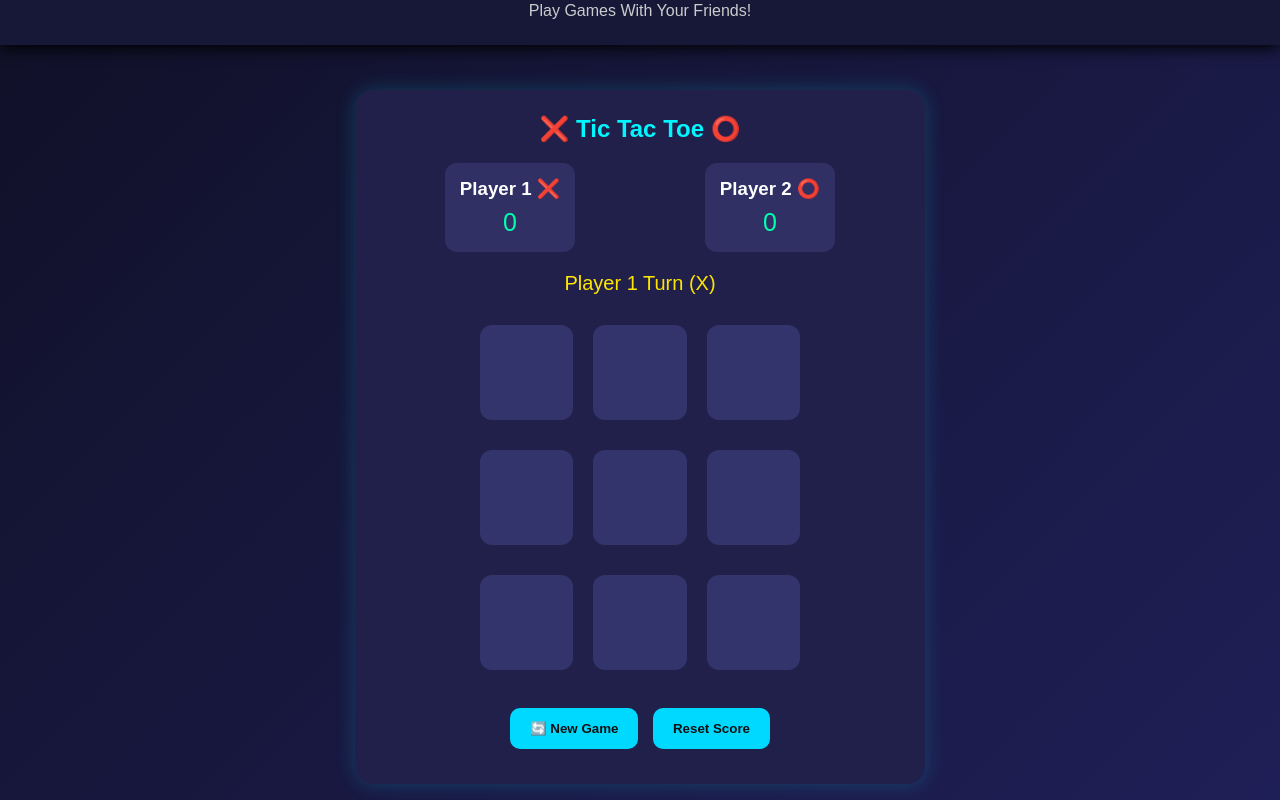
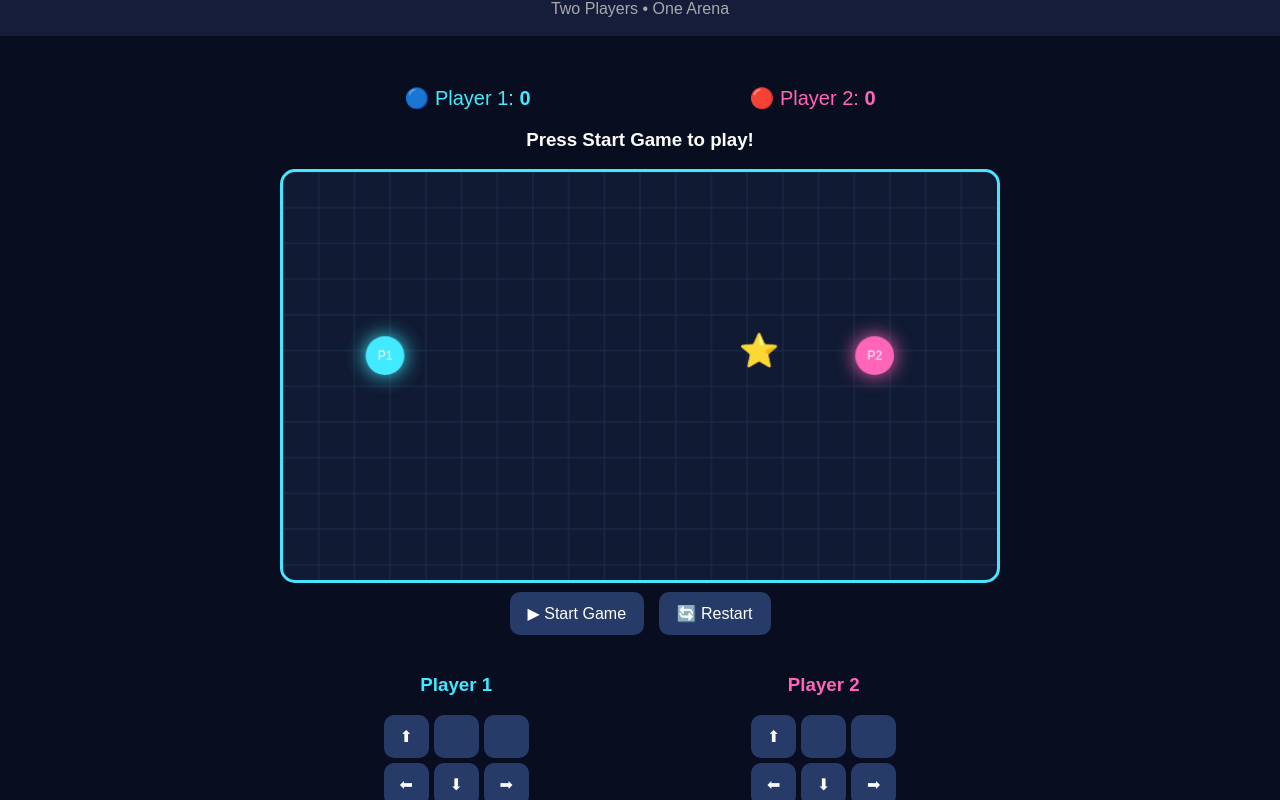
Before and after one commit to nayakgayatri6265-tech/My-new-give-, a plain HTML site: page index.html in a window 1280 px wide. Shown: the part 66-866 px from the top of the page. Drawn offline with Linux system fonts and the light colour scheme.

Commit message:
Update index.html

```diff
--- a/index.html
+++ b/index.html
@@ -4,262 +4,237 @@
 <head>
 <meta charset="UTF-8">
 <meta name="viewport" content="width=device-width, initial-scale=1.0">
-<title>Multiplayer Gaming Zone</title>
-
+<title>Multiplayer Arena</title>
 <style>
-* {
-    margin: 0;
-    padding: 0;
-    box-sizing: border-box;
+*{box-sizing:border-box}
+body{
+ margin:0;background:#090d20;color:white;
+ font-family:Arial;text-align:center;
 }
-
-body {
-    font-family: Arial, sans-serif;
-    background: linear-gradient(135deg,#101027,#20205a);
-    color: white;
-    text-align: center;
-    min-height: 100vh;
+header{padding:18px;background:#151d3b}
+h1{color:#48e5ff;margin:5px}
+.subtitle{color:#aaa}
+.game{
+ max-width:750px;margin:20px auto;padding:15px;
 }
-
-header {
-    padding: 25px;
-    background: #171738;
-    box-shadow: 0 3px 15px #000;
+.score{
+ display:flex;justify-content:space-around;
+ font-size:20px;margin:15px;
 }
-
-header h1 {
-    color: #00f7ff;
-    font-size: 30px;
+.p1{color:#42eaff}
+.p2{color:#ff65b8}
+canvas{
+ width:100%;background:#101a32;
+ border:3px solid #48e5ff;border-radius:15px;
+ touch-action:none;
 }
-
-header p {
-    margin-top: 8px;
-    color: #ccc;
+button{
+ background:#263b67;color:white;
+ border:0;border-radius:10px;
+ padding:12px 18px;margin:5px;
+ font-size:16px;cursor:pointer;
 }
-
-.container {
-    max-width: 600px;
-    margin: 30px auto;
-    padding: 15px;
+button:active{background:#08a9c5}
+.controls{
+ display:flex;justify-content:space-around;
+ gap:15px;margin-top:15px;
 }
-
-.card {
-    background: #20204b;
-    padding: 25px;
-    border-radius: 18px;
-    box-shadow: 0 0 20px #00eaff33;
-}
-
-h2 {
-    color: #00f7ff;
-    margin-bottom: 20px;
-}
-
-.players {
-    display: flex;
-    justify-content: space-around;
-    margin-bottom: 20px;
-}
-
-.player {
-    background: #303064;
-    padding: 15px;
-    border-radius: 12px;
-}
-
-.score {
-    color: #00ffae;
-    font-size: 25px;
-    margin-top: 8px;
-}
-
-.status {
-    margin: 20px;
-    color: #ffe600;
-    font-size: 20px;
-}
-
-.board {
-    display: grid;
-    grid-template-columns: repeat(3, 1fr);
-    gap: 10px;
-    max-width: 330px;
-    margin: auto;
-}
-
-.cell {
-    height: 95px;
-    border: none;
-    border-radius: 12px;
-    background: #34346c;
-    color: white;
-    font-size: 40px;
-    font-weight: bold;
-    cursor: pointer;
-}
-
-.cell:hover {
-    background: #5050a0;
-}
-
-button {
-    border: none;
-    padding: 13px 20px;
-    border-radius: 10px;
-    background: #00d9ff;
-    color: #111;
-    font-weight: bold;
-    cursor: pointer;
-    margin: 10px 5px;
-}
-
-button:hover {
-    background: #00ffae;
-}
-
-footer {
-    padding: 25px;
-    color: #aaa;
-}
+.pad{display:grid;grid-template-columns:repeat(3,45px);gap:5px}
+.pad button{padding:12px 5px;margin:0}
+.info{color:#bbb;font-size:14px;line-height:1.8}
 </style>
 </head>
-
 <body>
 
 <header>
-    <h1>🎮 MULTIPLAYER ZONE</h1>
-    <p>Play Games With Your Friends!</p>
+<h1>🎮 MULTIPLAYER ARENA</h1>
+<div class="subtitle">Two Players • One Arena</div>
 </header>
 
-<div class="container">
-
-<div class="card">
-
-<h2>❌ Tic Tac Toe ⭕</h2>
-
-<div class="players">
-    <div class="player">
-        <h3>Player 1 ❌</h3>
-        <div class="score" id="scoreX">0</div>
-    </div>
-
-    <div class="player">
-        <h3>Player 2 ⭕</h3>
-        <div class="score" id="scoreO">0</div>
-    </div>
+<div class="game">
+<div class="score">
+<div class="p1">🔵 Player 1: <b id="s1">0</b></div>
+<div class="p2">🔴 Player 2: <b id="s2">0</b></div>
 </div>
 
-<div class="status" id="status">
-    Player 1 Turn (X)
+<h3 id="status">Collect the yellow star! ⭐</h3>
+<canvas id="game" width="700" height="400"></canvas>
+
+<div>
+<button onclick="startGame()">▶ Start Game</button>
+<button onclick="resetGame()">🔄 Restart</button>
 </div>
 
-<div class="board" id="board">
-    <button class="cell"></button>
-    <button class="cell"></button>
-    <button class="cell"></button>
-    <button class="cell"></button>
-    <button class="cell"></button>
-    <button class="cell"></button>
-    <button class="cell"></button>
-    <button class="cell"></button>
-    <button class="cell"></button>
-</div>
-
-<br>
-
-<button onclick="resetGame()">🔄 New Game</button>
-<button onclick="resetScores()">Reset Score</button>
-
+<div class="controls">
+<div>
+<h3 class="p1">Player 1</h3>
+<div class="pad">
+<button data-key="w">⬆</button>
+<button disabled> </button>
+<button disabled> </button>
+<button data-key="a">⬅</button>
+<button data-key="s">⬇</button>
+<button data-key="d">➡</button>
 </div>
 </div>
 
-<footer>
-    © 2026 Multiplayer Gaming Zone
-    <p>Have Fun & Play Together!</p>
-</footer>
+<div>
+<h3 class="p2">Player 2</h3>
+<div class="pad">
+<button data-key="ArrowUp">⬆</button>
+<button disabled> </button>
+<button disabled> </button>
+<button data-key="ArrowLeft">⬅</button>
+<button data-key="ArrowDown">⬇</button>
+<button data-key="ArrowRight">➡</button>
+</div>
+</div>
+</div>
+
+<p class="info">
+Player 1: W A S D keys<br>
+Player 2: Arrow keys<br>
+Collect stars to increase your score.<br>
+First player to 10 points wins!
+</p>
+</div>
 
 <script>
-const cells = document.querySelectorAll(".cell");
-const statusText = document.getElementById("status");
+const canvas=document.getElementById("game");
+const ctx=canvas.getContext("2d");
 
-let currentPlayer = "X";
-let gameActive = true;
-let scoreX = 0;
-let scoreO = 0;
+let p1,p2,star,score1,score2,running;
+let keys={};
 
-const winPatterns = [
-    [0,1,2],
-    [3,4,5],
-    [6,7,8],
-    [0,3,6],
-    [1,4,7],
-    [2,5,8],
-    [0,4,8],
-    [2,4,6]
-];
+function resetGame(){
+ p1={x:100,y:180,color:"#42eaff"};
+ p2={x:580,y:180,color:"#ff65b8"};
+ score1=0;score2=0;
+ running=false;
+ keys={};
+ updateScore();
+ makeStar();
+ draw();
+ document.getElementById("status").textContent=
+ "Press Start Game to play!";
+}
 
-cells.forEach((cell) => {
-    cell.addEventListener("click", () => {
+function makeStar(){
+ star={
+ x:40+Math.random()*620,
+ y:40+Math.random()*320
+ };
+}
 
-        if (cell.textContent !== "" || !gameActive) return;
+function updateScore(){
+ document.getElementById("s1").textContent=score1;
+ document.getElementById("s2").textContent=score2;
+}
 
-        cell.textContent = currentPlayer;
+function startGame(){
+ if(score1>=10||score2>=10)resetGame();
+ running=true;
+ document.getElementById("status").textContent="Game Started! ⭐";
+}
 
-        if (checkWinner()) {
-            gameActive = false;
+function draw(){
+ ctx.clearRect(0,0,700,400);
 
-            if (currentPlayer === "X") {
-                scoreX++;
-                document.getElementById("scoreX").textContent = scoreX;
-                statusText.textContent = "🎉 Player 1 Wins!";
-            } else {
-                scoreO++;
-                document.getElementById("scoreO").textContent = scoreO;
-                statusText.textContent = "🎉 Player 2 Wins!";
-            }
-            return;
-        }
+ // Arena grid
+ ctx.strokeStyle="#1c3150";
+ for(let x=0;x<700;x+=35){
+  ctx.beginPath();ctx.moveTo(x,0);
+  ctx.lineTo(x,400);ctx.stroke();
+ }
+ for(let y=0;y<400;y+=35){
+  ctx.beginPath();ctx.moveTo(0,y);
+  ctx.lineTo(700,y);ctx.stroke();
+ }
 
-        if ([...cells].every(c => c.textContent !== "")) {
-            gameActive = false;
-            statusText.textContent = "🤝 Match Draw!";
-            return;
-        }
+ // Star
+ ctx.font="32px Arial";
+ ctx.fillText("⭐",star.x-15,star.y+10);
 
-        currentPlayer = currentPlayer === "X" ? "O" : "X";
+ // Players
+ [p1,p2].forEach((p,i)=>{
+  ctx.beginPath();
+  ctx.arc(p.x,p.y,19,0,Math.PI*2);
+  ctx.fillStyle=p.color;
+  ctx.shadowColor=p.color;
+  ctx.shadowBlur=20;
+  ctx.fill();
+  ctx.shadowBlur=0;
+  ctx.fillStyle="white";
+  ctx.font="12px Arial";
+  ctx.textAlign="center";
+  ctx.fillText("P"+(i+1),p.x,p.y+4);
+ });
+ ctx.textAlign="left";
+}
 
-        statusText.textContent =
-            currentPlayer === "X"
-            ? "Player 1 Turn (X)"
-            : "Player 2 Turn (O)";
-    });
+function movePlayer(p,up,down,left,right){
+ if(keys[up])p.y-=4;
+ if(keys[down])p.y+=4;
+ if(keys[left])p.x-=4;
+ if(keys[right])p.x+=4;
+
+ p.x=Math.max(20,Math.min(680,p.x));
+ p.y=Math.max(20,Math.min(380,p.y));
+}
+
+function checkStar(p,player){
+ let dx=p.x-star.x;
+ let dy=p.y-star.y;
+
+ if(Math.sqrt(dx*dx+dy*dy)<35){
+  if(player===1)score1++;
+  else score2++;
+
+  updateScore();
+  makeStar();
+
+  if(score1>=10||score2>=10){
+   running=false;
+   document.getElementById("status").textContent=
+    score1>=10?"🏆 Player 1 Wins!":"🏆 Player 2 Wins!";
+  }
+ }
+}
+
+function loop(){
+ if(running){
+  movePlayer(p1,"w","s","a","d");
+  movePlayer(p2,"ArrowUp","ArrowDown",
+   "ArrowLeft","ArrowRight");
+  checkStar(p1,1);
+  checkStar(p2,2);
+ }
+ draw();
+ requestAnimationFrame(loop);
+}
+
+window.addEventListener("keydown",e=>{
+ if(["ArrowUp","ArrowDown","ArrowLeft","ArrowRight"].includes(e.key))
+  e.preventDefault();
+ keys[e.key.length===1?e.key.toLowerCase():e.key]=true;
 });
 
-function checkWinner() {
-    return winPatterns.some(pattern =>
-        pattern.every(index =>
-            cells[index].textContent === currentPlayer
-        )
-    );
-}
+window.addEventListener("keyup",e=>{
+ keys[e.key.length===1?e.key.toLowerCase():e.key]=false;
+});
 
-function resetGame() {
-    cells.forEach(cell => cell.textContent = "");
-    currentPlayer = "X";
-    gameActive = true;
-    statusText.textContent = "Player 1 Turn (X)";
-}
+document.querySelectorAll("[data-key]").forEach(btn=>{
+ let k=btn.dataset.key;
+ btn.addEventListener("pointerdown",e=>{
+  e.preventDefault();keys[k]=true;
+ });
+ ["pointerup","pointerleave","pointercancel"].forEach(event=>{
+  btn.addEventListener(event,()=>keys[k]=false);
+ });
+});
 
-function resetScores() {
-    scoreX = 0;
-    scoreO = 0;
-
-    document.getElementById("scoreX").textContent = 0;
-    document.getElementById("scoreO").textContent = 0;
-
-    resetGame();
-}
+resetGame();
+loop();
 </script>
-
 </body>
 </html>
```
